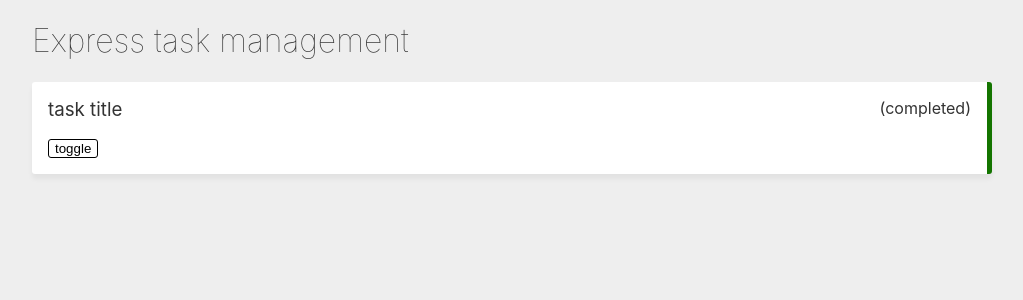
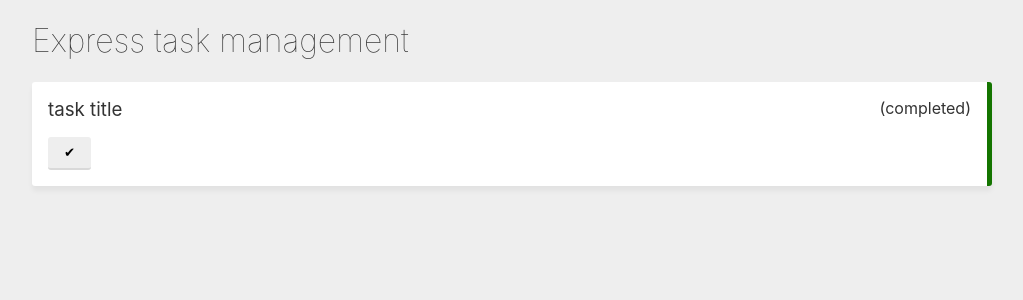
Before and after one commit to amiryxe/express-task-management, a React (Vite) app in the folder client/: page / in a window 1280 px wide. Shown: the top 300 px of the page, without its empty margins (128-1151 px from the left). Built offline with nearby package versions, Linux system fonts and the light colour scheme.

Commit message:
improve task style

```diff
--- a/client/src/App.scss
+++ b/client/src/App.scss
@@ -40,11 +40,13 @@ h6 {
     }
 
     button {
-      background: transparent;
-      border: 1px solid;
+      border: none;
       border-radius: 3px;
       cursor: pointer;
       font-weight: 100;
+      background: #eee;
+      border-bottom: 2px solid #d9d9d9;
+      padding: 0.5rem 1rem;
     }
 
     h3 {
--- a/client/src/components/Tasks/TaskItem.jsx
+++ b/client/src/components/Tasks/TaskItem.jsx
@@ -6,7 +6,7 @@ export default function TaskItem() {
                 <span>(completed)</span>
             </header>
 
-            <button>toggle</button>
+            <button>✔</button>
         </div>
     )
 }
```
